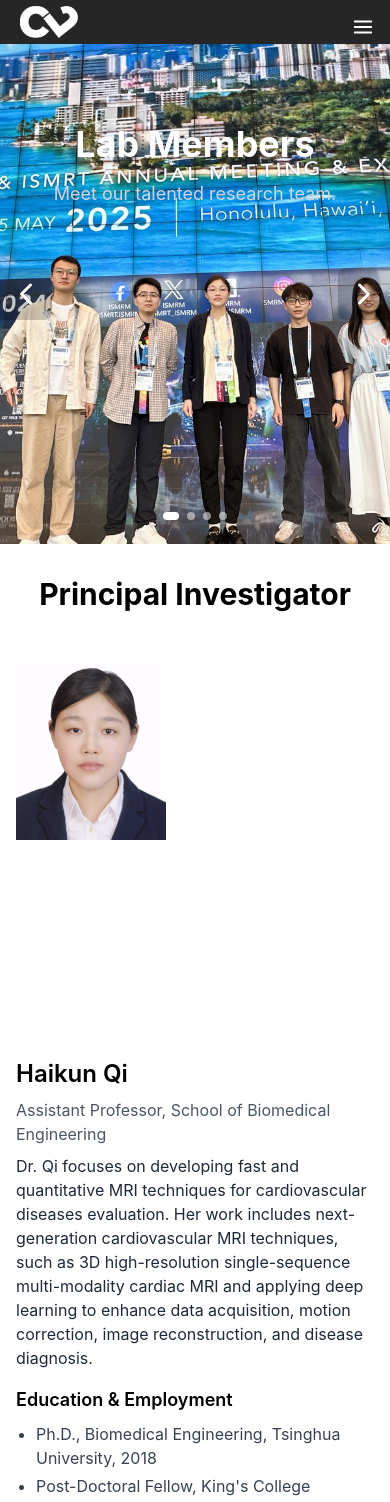
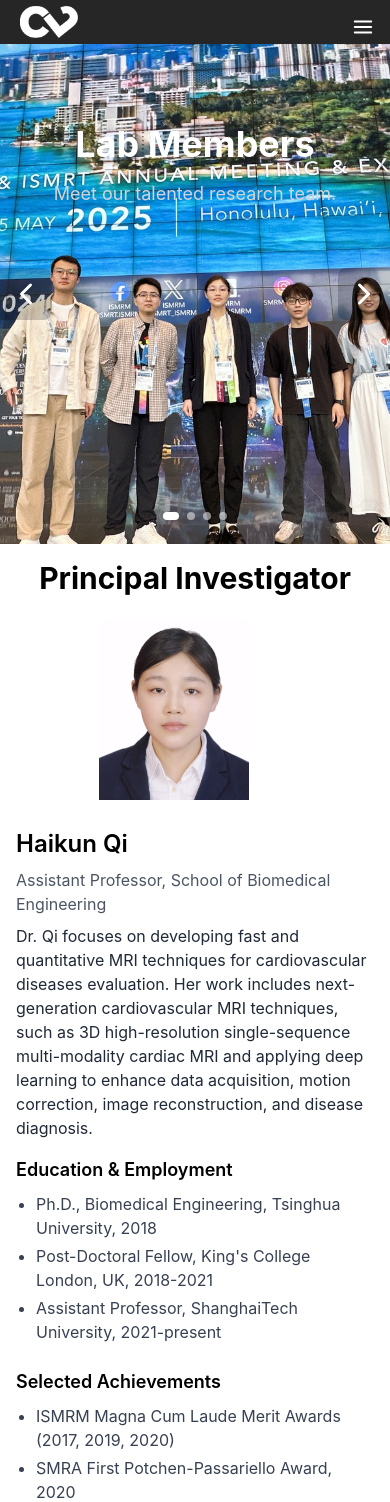
Before and after one commit to Vermos223/cardiovision-lab-homepage, a Next.js app: page /people in a window 390 px wide. Shown: the top 1502 px of the page. Built offline with nearby package versions, Linux system fonts and the light colour scheme; a web font is replaced by a local one.

Commit message:
style(ui): adjust spacing and positioning in publications and people pages
Refine the layout by adjusting padding, margins, and positioning for better visual consistency and responsiveness

```diff
--- a/src/app/people/page.tsx
+++ b/src/app/people/page.tsx
@@ -86,13 +86,13 @@ export default function IPhonePage() {
       interval={15000} // 15秒切换一次
       />
         {/* 导师介绍区块 */}
-        <section className="pt-8 pb-8 bg-white">
+        <section className="pt-4 pb-4 lg:pt-8 lg:pb-8 bg-white">
           <div className="normal-container">
-            <h2 className="text-3xl font-bold text-center mb-12">Principal Investigator</h2>
-            <div className="flex flex-col lg:flex-row gap-10 items-center lg:items-start">
+            <h2 className="text-3xl font-bold text-center mb-6 lg:mb-12">Principal Investigator</h2>
+            <div className="flex flex-col lg:flex-row gap-4 lg:gap-10 items-center lg:items-start">
               {/* 导师照片 */}
-              <div className="w-full lg:w-1/3">
-                <div className="relative aspect-square max-w-sm mx-auto overflow-hidden rounded-lg">
+              <div className="w-full lg:w-1/3 flex justify-center">
+              <div className="relative aspect-square w-48 lg:w-full max-w-sm overflow-hidden rounded-lg">
                   <GlobalImage
                     src="/images/members/haikunqi.jpg"
                     alt="Dr. Haikun Qi"
--- a/src/app/publications/page.tsx
+++ b/src/app/publications/page.tsx
@@ -274,7 +274,7 @@ export default function PublicationsPage() {
             onClick={() => setSelectedPublication(null)}
           >
             <div
-              className="bg-white rounded-lg max-w-3xl w-full max-h-[90vh] overflow-y-auto"
+              className="bg-white rounded-lg max-w-3xl w-full max-h-[90vh] overflow-y-auto relative"
               onClick={e => e.stopPropagation()}
             >
               <div className="p-6">
```
